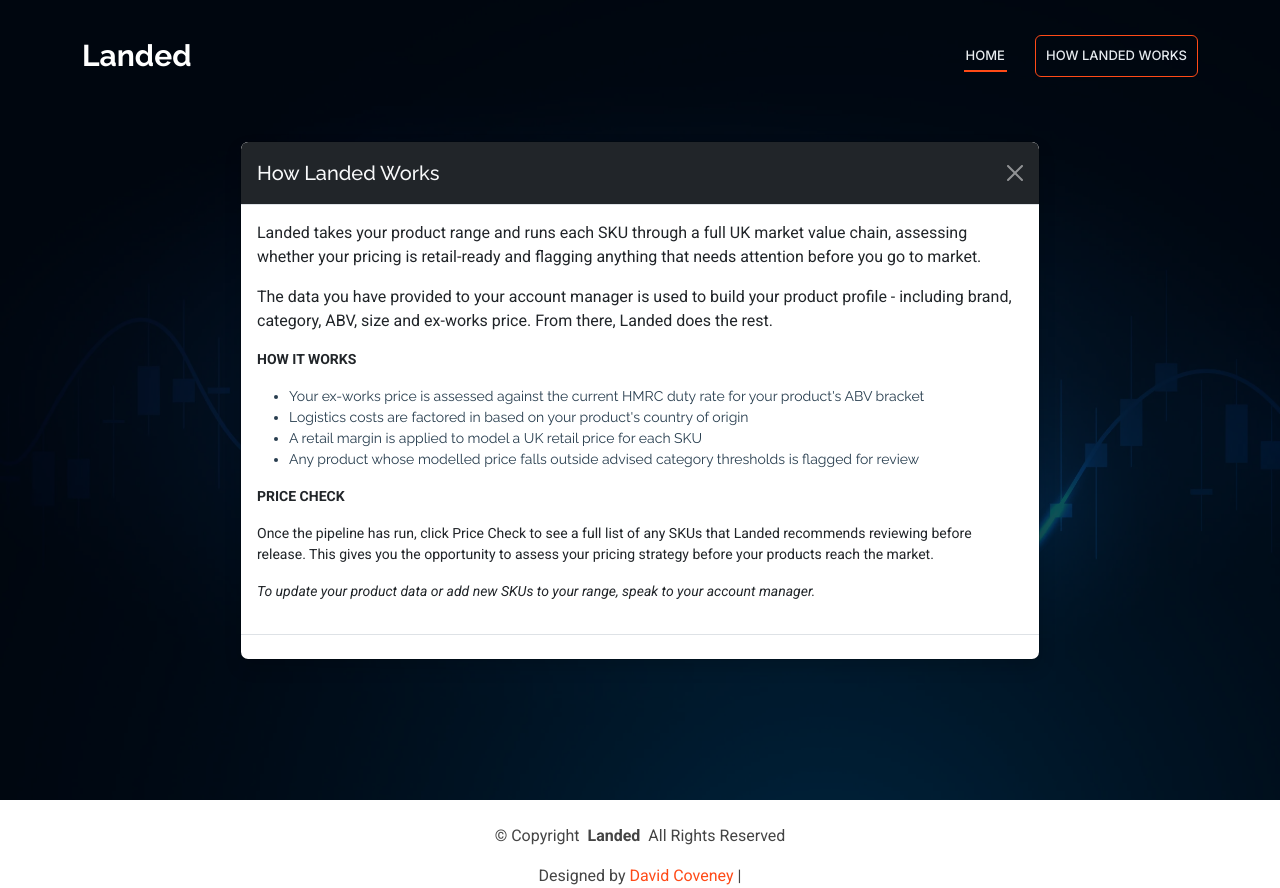
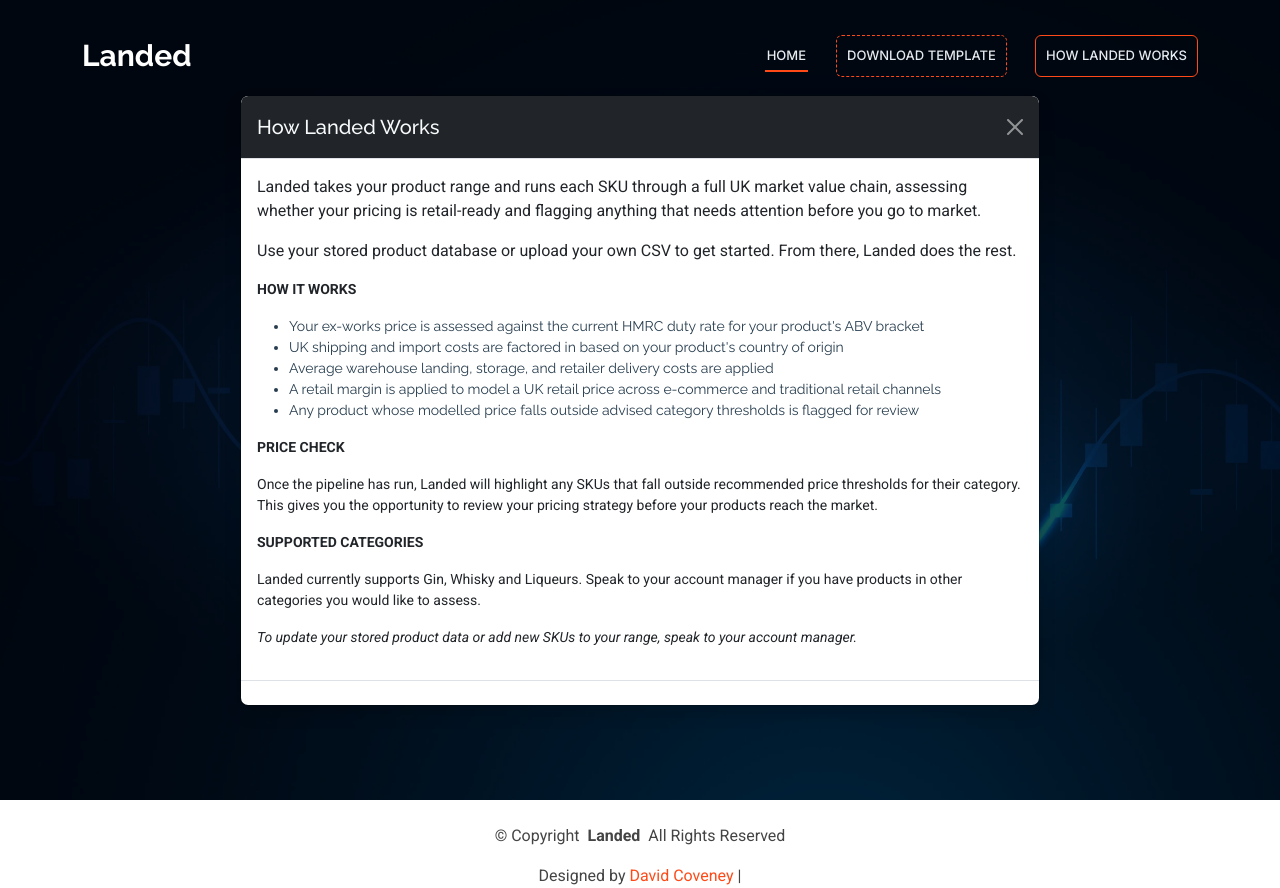
Before and after one commit to Dcoveney22/landed_app, a website: page index.html in a window 1280 px wide. Both pictures are taken after a click on the link "HOW LANDED WORKS". Drawn offline with Linux system fonts and the light colour scheme.

Commit message:
updated with light error handling through import of data functions

```diff
--- a/assets/css/main.css
+++ b/assets/css/main.css
@@ -217,6 +217,10 @@ h5 {
 #howBtn {
   padding: 10px;
   border-color: #ff4a17 !important;
+}
+#downloadCSVTemplateBtn {
+  padding: 10px;
+  border: 1px dashed #ff4a17 !important;
 }
 .neon-glow-button {
   display: flex;
@@ -256,10 +260,10 @@ h5 {
 /* dropzone */
 #csv-dropzone {
   margin-top: 50px;
-  width: 25%;
+  width: 100%;
   padding-top: 50px;
   padding-bottom: 50px;
-  border: 2px dashed white;
+  border: 2.5px dashed #ff4a17;
   border-radius: 10px;
   background: transparent;
   padding-left: 30px;
@@ -271,7 +275,11 @@ h5 {
 }
 
 #csv-dropzone.dragover {
-  background-color: #e0f7ff;
+  background-color: orange;
+}
+
+#subHeading {
+  padding-top: 40px;
 }
 
 @keyframes pulsate-play-btn {
--- a/assets/js/main.js
+++ b/assets/js/main.js
@@ -232,6 +232,7 @@
   //loading data
 
   const dataButton = document.getElementById("btn-check-prices");
+
   const dataResult = document.getElementById("data-result");
   const description = document.getElementById("descriptor");
   const modal = new bootstrap.Modal(document.getElementById("priceModal"));
@@ -244,7 +245,14 @@
     const response = await fetch("/priceCheck", {
       method: "POST",
     });
+
     const data = await response.json();
+    if (!response.ok) {
+      description.innerHTML = `<h6>${data.msg}<h6>`;
+      dataButton.innerHTML = "Check Prices";
+      dataButton.disabled = false;
+      return;
+    }
     if (data.length > 0) {
       dataResult.innerHTML = "";
       data.forEach((item) => {
@@ -277,10 +285,12 @@
       csvFile.type === "text/csv" ||
       csvFile.type === "application/vnd.ms-excel"
     ) {
-      alert("CSV file has been selected");
+      csvDropzone.innerHTML = "Loading...";
+      description.innerHTML = "<h6>CSV file has been selected</h6>";
       handleCsvFile(csvFile);
+      // csvDropzone.innerHTML = "Or drop CSV file here";
     } else {
-      alert("Please drop a CSV file.");
+      description.innerHTML = "<h6>Incorrect Format: file must be a .CSV<h6>";
     }
   });
 
@@ -297,14 +307,20 @@
         body: JSON.stringify(lines),
       });
       const data = await response.json();
+      if (!response.ok) {
+        description.innerHTML = `<h6>${data.msg}<h6>`;
+        return;
+      }
       if (data.length > 0) {
         dataResult.innerHTML = "";
         data.forEach((item) => {
           dataResult.innerHTML += `<li>${item}</li>`;
         });
-        dataButton.innerHTML = "Check Prices";
         dataButton.disabled = false;
         modal.show();
+        dataButton.innerHTML = "Check Prices";
+        csvDropzone.innerHTML = "Or drop CSV file here";
+        description.innerHTML = "";
       } else {
         description.innerHTML = `<h6>Landed has not flagged any pricing for review at this time</h6>`;
         dataButton.innerHTML = "Check Prices";
@@ -322,5 +338,16 @@
     console.log(file.name);
   }
 
-  // Implement file handling logic here
+  document
+    .getElementById("downloadCSVTemplateBtn")
+    .addEventListener("click", function () {
+      console.log("CLICKED");
+
+      const link = document.createElement("a");
+      link.href = "../data/landed_template.csv";
+      link.download = "landed_template.csv";
+      document.body.appendChild(link);
+      link.click();
+      document.body.removeChild(link);
+    });
 })();
--- /dev/null
+++ b/data/landed_template.csv
@@ -0,0 +1 @@
+brand,sku_name,category,segment,import_country,abv,size_cl,exworks_price
--- a/index.html
+++ b/index.html
@@ -68,7 +68,14 @@
         <nav id="navmenu" class="navmenu">
           <ul>
             <li><a href="#hero" class="active">Home</a></li>
-
+            <li>
+              <a
+                href="#"
+                class="active border border-light rounded"
+                id="downloadCSVTemplateBtn"
+                >Download Template</a
+              >
+            </li>
             <li>
               <a
                 href="#"
@@ -94,12 +101,14 @@
           <h1 class="sitename" data-aos="fade-up" data-aos-delay="100">
             <b>Landed</b>
           </h1>
-          <h4 data-aos="fade-up" data-aos-delay="100">
+          <h3 data-aos="fade-up" data-aos-delay="100">
             <em>LAND. CHECK. GROW.</em>
-          </h4>
-          <p data-aos="fade-up" data-aos-delay="200">
-            A tool to help distributors get a handle on price changes
-          </p>
+          </h3>
+          <h5 data-aos="fade-up" data-aos-delay="200" class="lead">
+            A tool to helps drinks distributors get a handle on price changes
+          </h5>
+          <br />
+
           <div class="d-flex mt-4" data-aos="fade-up" data-aos-delay="300">
             <button
               type="button"
@@ -108,14 +117,21 @@
               data-bs-toggle="modal"
               data-bs-target="#priceModal"
             >
-              Check Prices
+              Check Your Stored Products
             </button>
-
-            <div class="color-primary" id="descriptor"></div>
           </div>
-          <div id="csv-dropzone" class="color-light border">
-            Or drop CSV file here ➥
+          <div data-aos="fade-up" data-aos-delay="400">
+            <div id="csv-dropzone">Or drop CSV file here</div>
           </div>
+          <h6
+            data-aos="fade-up"
+            data-aos-delay="200"
+            class="small"
+            id="subHeading"
+          >
+            <em> Check your product database or upload your own CSV</em>
+          </h6>
+          <div class="color-primary" id="descriptor"></div>
         </div>
       </section>
 
@@ -201,9 +217,8 @@
                 you go to market.
               </p>
               <p>
-                The data you have provided to your account manager is used to
-                build your product profile - including brand, category, ABV,
-                size and ex-works price. From there, Landed does the rest.
+                Use your stored product database or upload your own CSV to get
+                started. From there, Landed does the rest.
               </p>
               <p class="mt-3 fw-bold small text-uppercase">How it works</p>
               <ul class="small">
@@ -212,12 +227,16 @@
                   rate for your product's ABV bracket
                 </li>
                 <li>
-                  Logistics costs are factored in based on your product's
-                  country of origin
+                  UK shipping and import costs are factored in based on your
+                  product's country of origin
                 </li>
                 <li>
-                  A retail margin is applied to model a UK retail price for each
-                  SKU
+                  Average warehouse landing, storage, and retailer delivery
+                  costs are applied
+                </li>
+                <li>
+                  A retail margin is applied to model a UK retail price across
+                  e-commerce and traditional retail channels
                 </li>
                 <li>
                   Any product whose modelled price falls outside advised
@@ -226,14 +245,22 @@
               </ul>
               <p class="mt-3 fw-bold small text-uppercase">Price Check</p>
               <p class="small">
-                Once the pipeline has run, click Price Check to see a full list
-                of any SKUs that Landed recommends reviewing before release.
-                This gives you the opportunity to assess your pricing strategy
+                Once the pipeline has run, Landed will highlight any SKUs that
+                fall outside recommended price thresholds for their category.
+                This gives you the opportunity to review your pricing strategy
                 before your products reach the market.
               </p>
+              <p class="mt-3 fw-bold small text-uppercase">
+                Supported Categories
+              </p>
+              <p class="small">
+                Landed currently supports Gin, Whisky and Liqueurs. Speak to
+                your account manager if you have products in other categories
+                you would like to assess.
+              </p>
               <p class="small fst-italic">
-                To update your product data or add new SKUs to your range, speak
-                to your account manager.
+                To update your stored product data or add new SKUs to your
+                range, speak to your account manager.
               </p>
             </div>
             <div class="modal-footer"></div>
```
Also changed, not shown: server.ts (+21 -6 lines), src/errorClass.ts (added, +10 -0 lines), src/pullDataDB.ts (+13 -0 lines).
